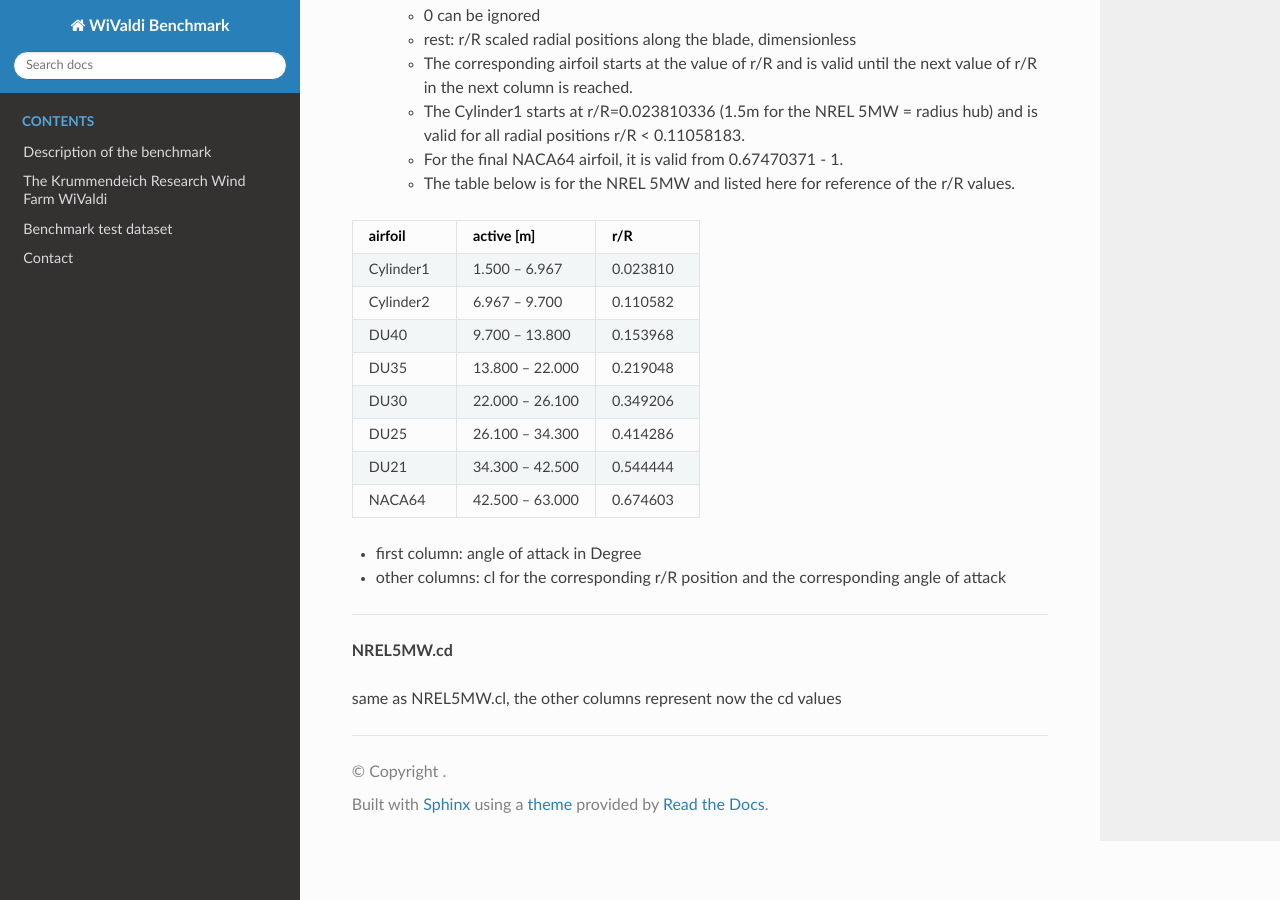
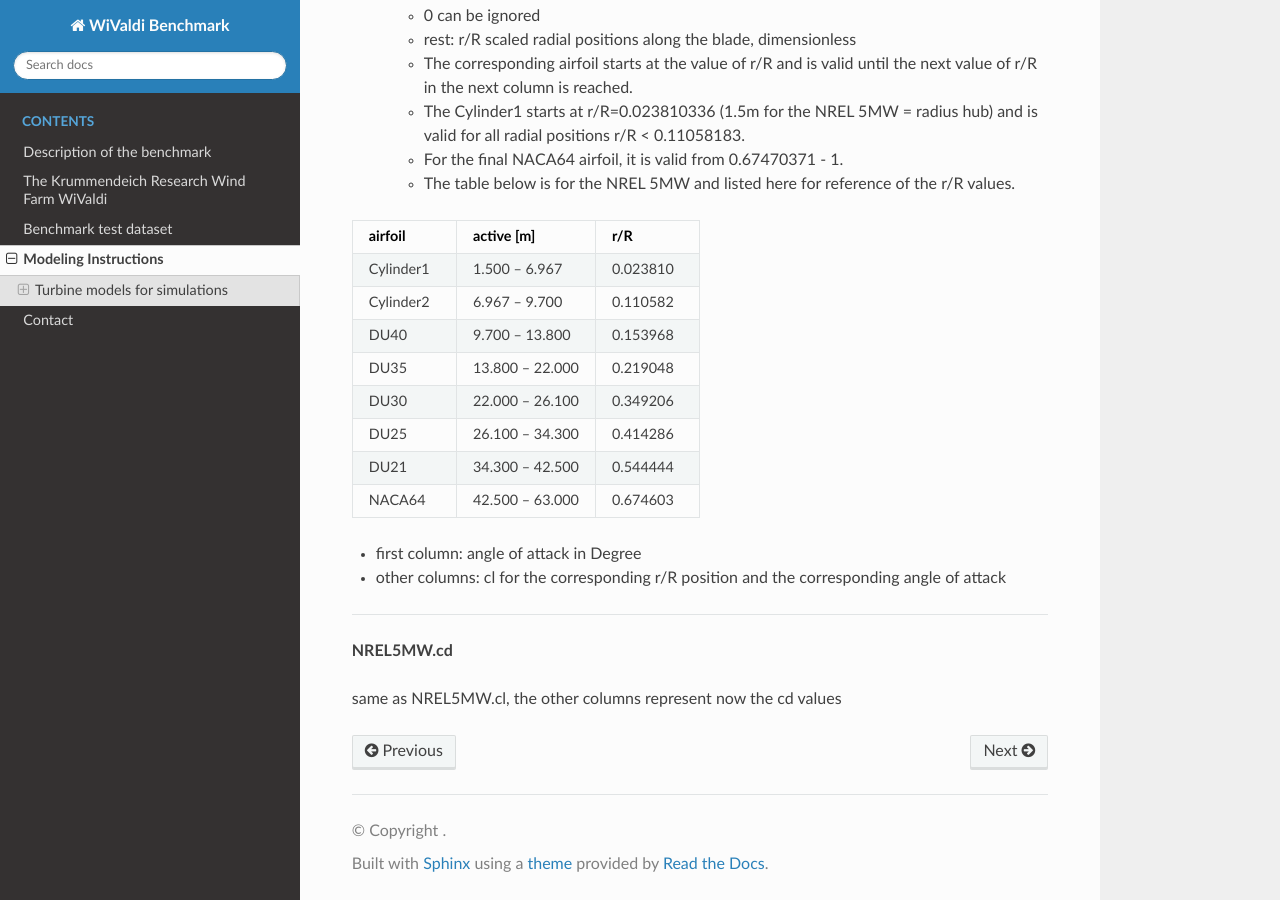
Before and after one commit to IEA-Wind-Task57-JAM/wivaldi_benchmark, a Sphinx documentation site: the page built from docs/modeling_instructions.rst, in a window 1280 px wide and 900 px high, scrolled down 1847 px. Built offline with Sphinx 7.4.7 and the Read the Docs theme 3.1.0, drawn with Linux system fonts in a browser that asks for light colours; pages that are not in the unit, such as notebooks, are missing from menus.

Commit message:
index update

```diff
--- a/docs/index.rst
+++ b/docs/index.rst
@@ -21,7 +21,7 @@
 - Review the page :doc:`description` for campaign context and motivation.
 - Contact the benchmark leader and participate in working group meetings.
 - Submit modeling results following guidelines given in the :doc:`submissions` page.
-- A detailed description of the provided files for the modeled wind turbine is given here: :doc:`turbine_model`
+- Detailed modeling instructions including turbine data is given here: :doc:`modeling_instructions`
 
 .. toctree::
    :maxdepth: 3
@@ -30,6 +30,6 @@
    description
    wivaldi
    test_data
-   turbine_model
+   modeling_instructions
    .. submissions
    contact
```
